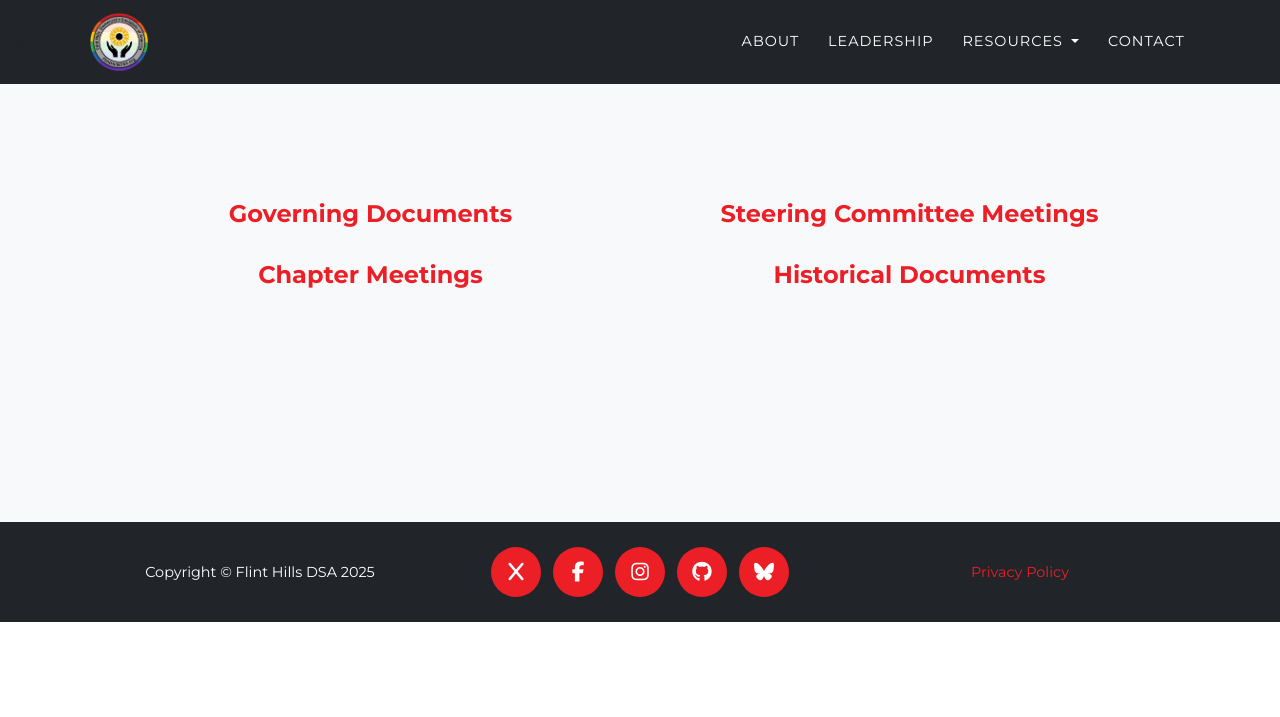
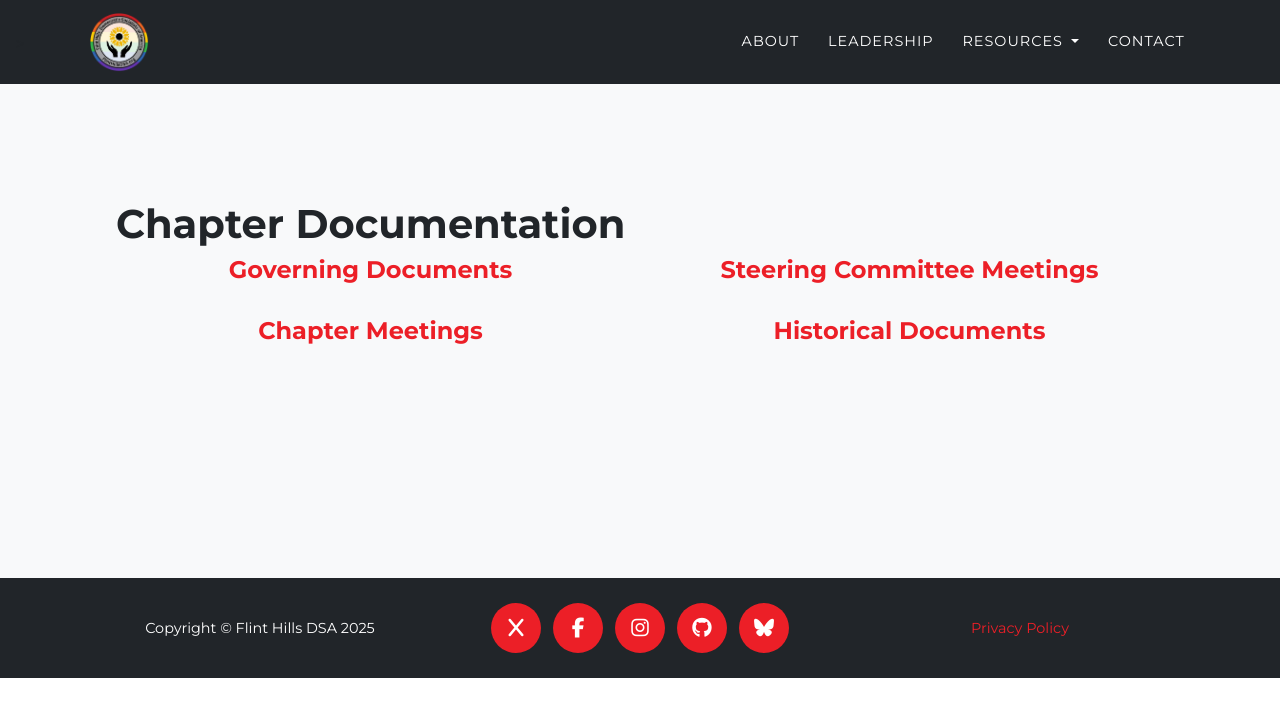
Before and after one commit to flinthillsdsa/website, a Jekyll site: the page built from _resources/chapter-documentation/index.md, in a window 1280 px wide. Shown: the top 717 px of the page. Built offline with Jekyll 4.4.1, drawn with Linux system fonts in a browser that asks for light colours; some web fonts are replaced.

Commit message:
Update index.md

```diff
--- a/_resources/chapter-documentation/index.md
+++ b/_resources/chapter-documentation/index.md
@@ -8,7 +8,7 @@ permalink: /resources/chapter-documentation/
 <section class="page-section bg-light">
   <div class="container">
 
-
+<h1>Chapter Documentation</h1>
     <!-- Grid of sub-sections -->
     <div class="row justify-content-center align-items-start">
 
```
